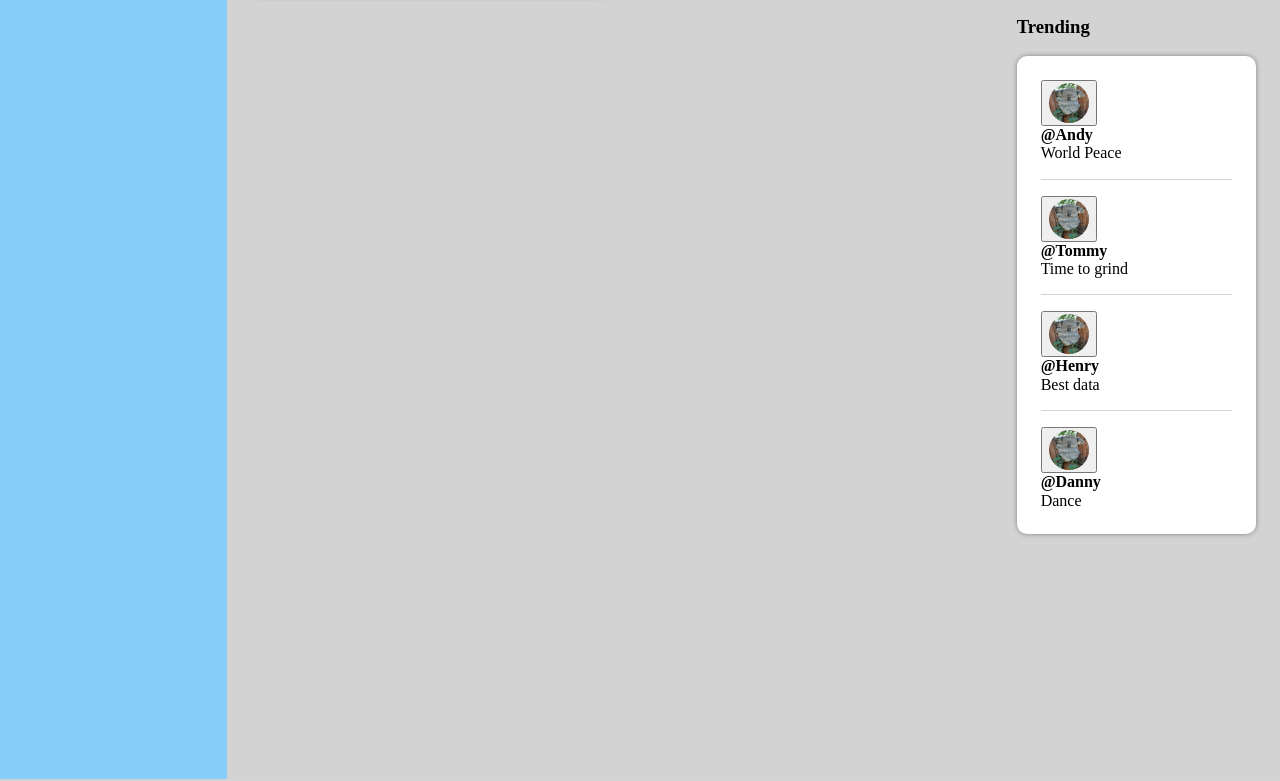
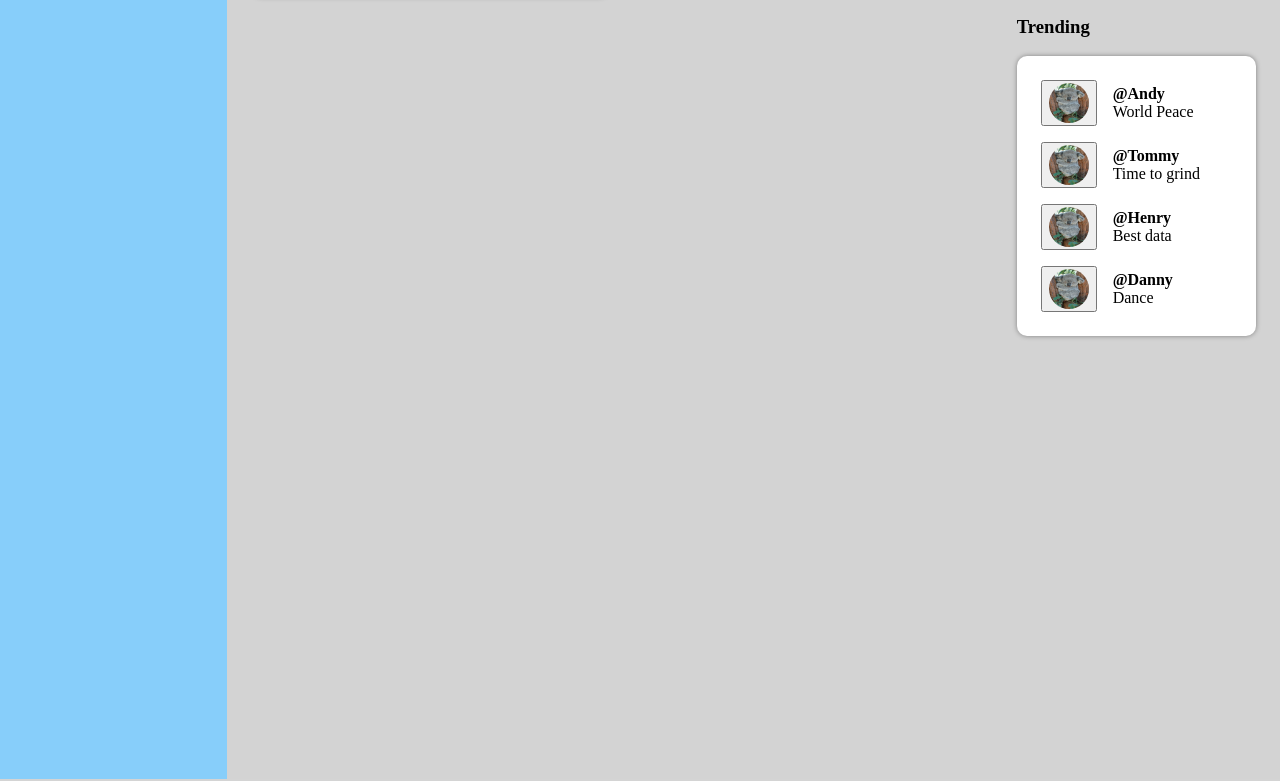
Before and after one commit to jeff647/admin-dashboard, a plain HTML site: page index.html in a window 1280 px wide. Shown: the part 971-1752 px from the top of the page. Drawn offline with Linux system fonts and the light colour scheme.

Commit message:
Apply styling to Trending

```diff
--- a/assets/css/styles.css
+++ b/assets/css/styles.css
@@ -161,7 +161,8 @@ li {
   padding: 0 1.5em 0 0;
 }
 
-.announcement-card-container {
+.announcement-card-container,
+.trending-card-container {
   display: flex;
   flex-direction: column;
   justify-content: space-between;
@@ -173,7 +174,9 @@ li {
 }
 
 .announcement-card-container p,
-.announcement-card-container h4 {
+.announcement-card-container h4,
+.trending-card-container p,
+.trending-card-container h4 {
   padding: 0;
   margin: 0;
 }
@@ -187,6 +190,12 @@ li {
   grid-row: 2 / 3;
   grid-column: 2 / 3;
   padding: 0 1.5em 0 0;
+}
+
+.trending-card{
+  display: flex;
+  gap: 1em;
+  align-items: center;
 }
 
 footer {
--- a/index.html
+++ b/index.html
@@ -205,8 +205,8 @@
         </div>
         <div class="trending">
           <h3>Trending</h3>
-          <div class="announcement-card-container">
-            <div class="announcement-card">
+          <div class="trending-card-container">
+            <div class="trending-card">
               <button>
                 <img
                   src="assets/images/sleepy-koala.jpg"
@@ -219,7 +219,7 @@
                 <p>World Peace</p>
               </div>
             </div>
-            <div class="announcement-card">
+            <div class="trending-card">
               <button>
                 <img
                   src="assets/images/sleepy-koala.jpg"
@@ -232,7 +232,7 @@
                 <p>Time to grind</p>
               </div>
             </div>
-            <div class="announcement-card">
+            <div class="trending-card">
               <button>
                 <img
                   src="assets/images/sleepy-koala.jpg"
@@ -245,7 +245,7 @@
                 <p>Best data</p>
               </div>
             </div>
-            <div class="announcement-card">
+            <div class="trending-card">
               <button>
                 <img
                   src="assets/images/sleepy-koala.jpg"
```
